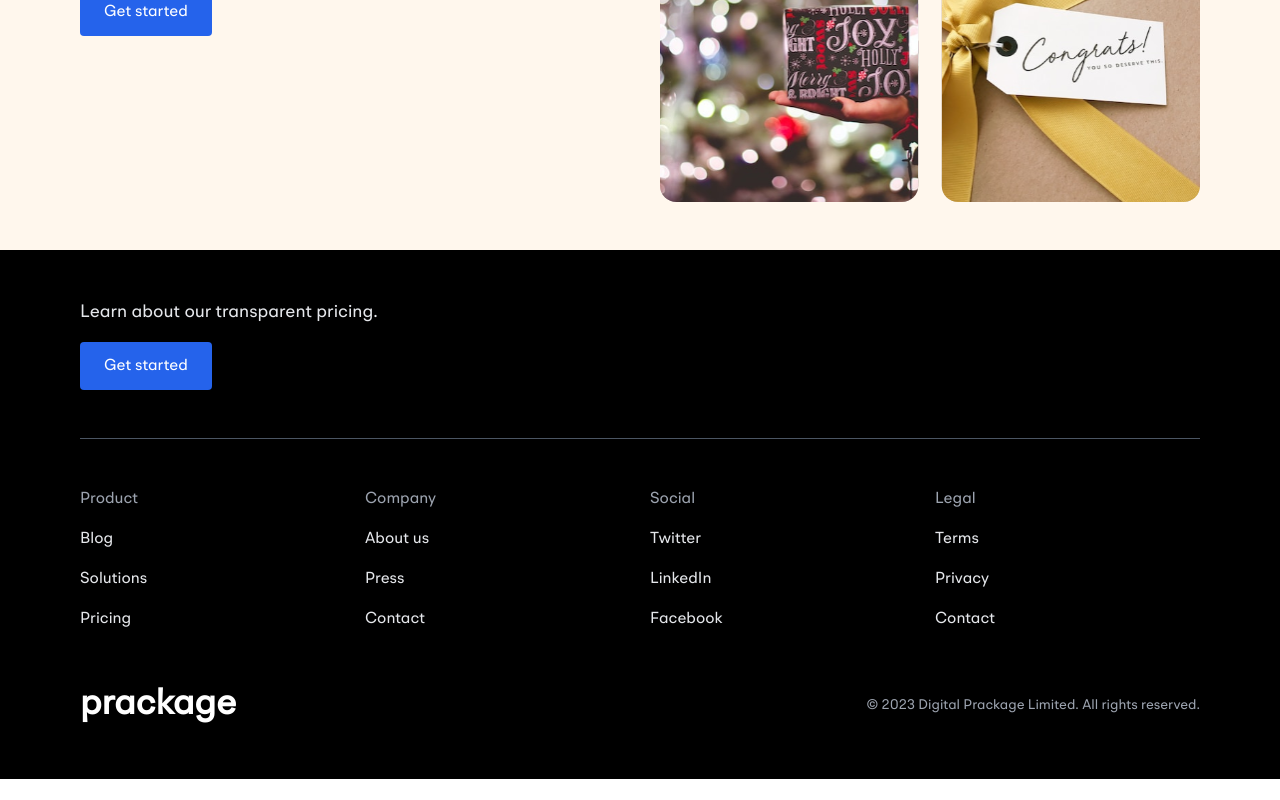
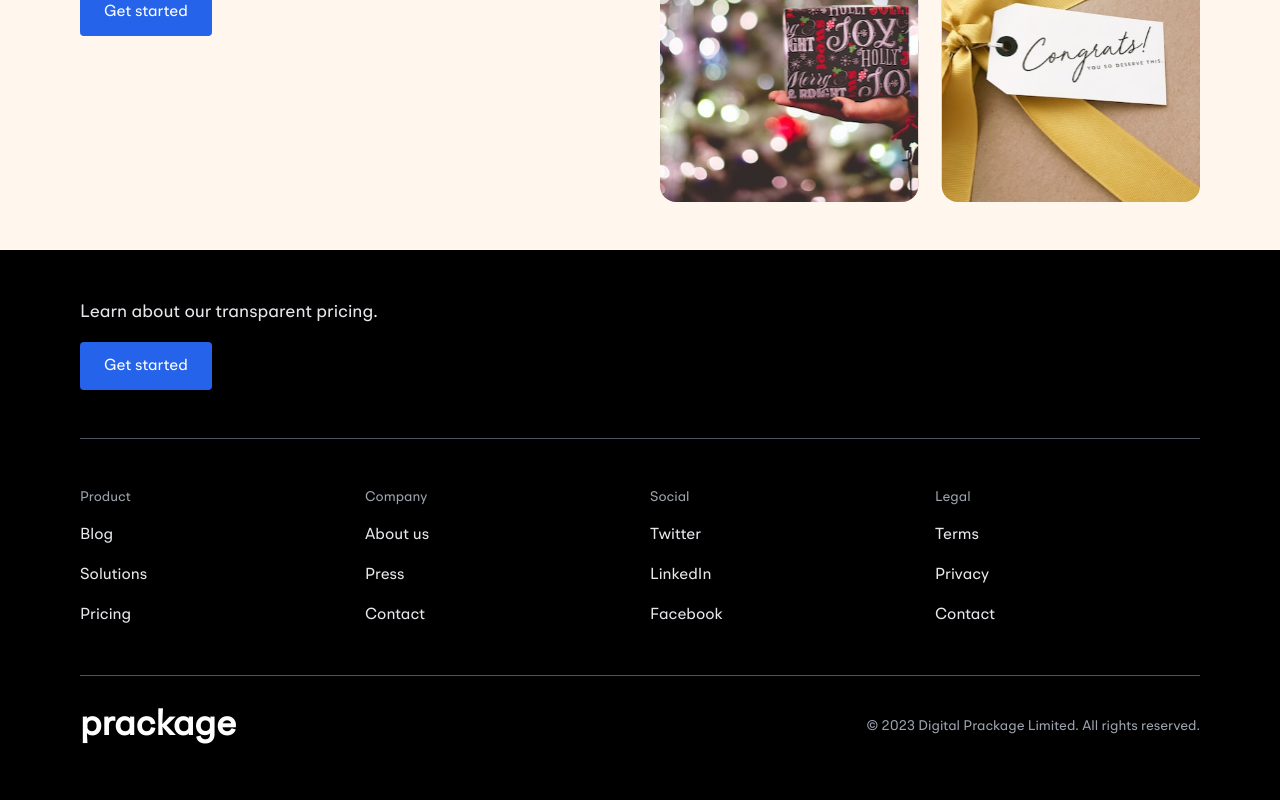
Before and after one commit to CyberGeni/prackage, a React (Vite) app: page / in a window 1280 px wide. Shown: the part 2459-3259 px from the top of the page. Before the commit the page ends 3238 px from the top, so only its background shows below. Built offline with nearby package versions, Linux system fonts and the light colour scheme.

Commit message:
fix: footer text header now looks small like in the UI

```diff
--- a/src/components/Footer.jsx
+++ b/src/components/Footer.jsx
@@ -3,37 +3,37 @@ import React from 'react'
 function Footer() {
   return (
     <footer className="bg-black px-8 py-12 sm:px-16 md:px-20">
-        <section className="border-b border-gray-600 pb-12">
-            <p className="text-gray-200 text-lg">Learn about our transparent pricing.</p>
+        <section className="pb-12">
+            <p className="text-gray-200 text-lg w-1/2">Learn about our transparent pricing.</p>
             <button className="bg-blue-600 text-white rounded px-6 py-3 mt-4">Get started</button>
         </section>
-        <section className="grid grid-cols-2 sm:grid-cols-4 gap-5 py-12">
+        <section className="border-y border-gray-600 grid grid-cols-2 sm:grid-cols-4 gap-5 py-12">
             <ul className="space-y-4">
-                <li className="text-gray-400 mb-2">Product</li>
+                <li className="text-gray-400 mb-2c text-sm">Product</li>
                 <li className="text-gray-200">Blog</li>
                 <li className="text-gray-200">Solutions</li>
                 <li className="text-gray-200">Pricing</li>
             </ul>
             <ul className="space-y-4">
-                <li className="text-gray-400 mb-2">Company</li>
+                <li className="text-gray-400 mb-2 text-sm">Company</li>
                 <li className="text-gray-200">About us</li>
                 <li className="text-gray-200">Press</li>
                 <li className="text-gray-200">Contact</li>
             </ul>
             <ul className="space-y-4">
-                <li className="text-gray-400 mb-2">Social</li>
+                <li className="text-gray-400 mb-2 text-sm">Social</li>
                 <li className="text-gray-200">Twitter</li>
                 <li className="text-gray-200">LinkedIn</li>
                 <li className="text-gray-200">Facebook</li>
             </ul>
             <ul className="space-y-4">
-                <li className="text-gray-400 mb-2">Legal</li>
+                <li className="text-gray-400 mb-2 text-sm">Legal</li>
                 <li className="text-gray-200">Terms</li>
                 <li className="text-gray-200">Privacy</li>
                 <li className="text-gray-200">Contact</li>
             </ul>
         </section>
-        <section className="md:flex md:justify-between md:items-center">
+        <section className="md:flex md:justify-between md:items-center mt-6">
             <h1 className="text-white text-4xl font-bold">prackage</h1>
             <p className="text-gray-400 text-sm my-4">&copy; 2023 Digital Prackage Limited. All rights reserved.</p>
         </section>
```
